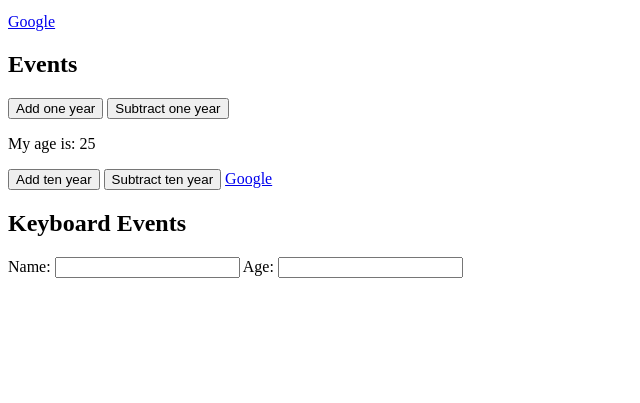
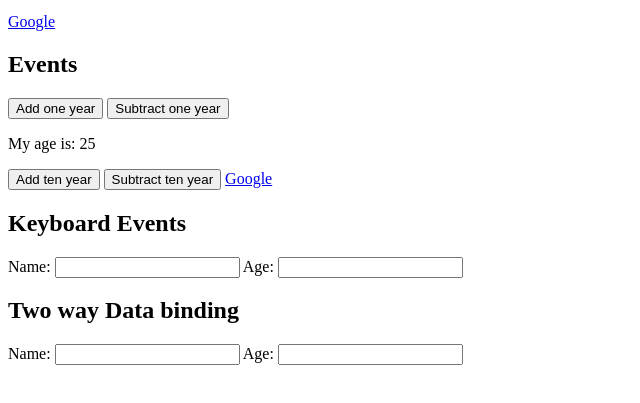
Before and after one commit to Robinhoeh/vue-net-ninja, a plain HTML site: page index.html in a window 1280 px wide. Shown: the part 149-552 px from the top of the page, without its empty margins (0-640 px from the left). Drawn offline with nearby package versions, Linux system fonts and the light colour scheme.

Commit message:
using v-model 2 way data binding

```diff
--- a/assets/app.js
+++ b/assets/app.js
@@ -7,7 +7,9 @@ new Vue({
     websiteTag: '<a href="https://www.google.com">Google</a>',
     age: 25,
     x: 0,
-    y: 0
+    y: 0,
+    newName: '',
+    newAge: ''
   },
   methods: {
     greet(timeOfDay) {
--- a/index.html
+++ b/index.html
@@ -37,6 +37,14 @@
       <input type="number" @keyup.enter="logAge">
     </form>
 
+    <h2>Two way Data binding</h2>
+    <form action="">
+      <label for="">Name: {{ newName}} </label>
+      <input type="text" v-model="newName">
+      <label for="">Age: {{ newAge }}</label>
+      <input type="number" v-model="newAge">
+    </form>
+
   </div>
 
   <script src="https://cdn.jsdelivr.net/npm/vue@2.5.17/dist/vue.js"></script>
```
